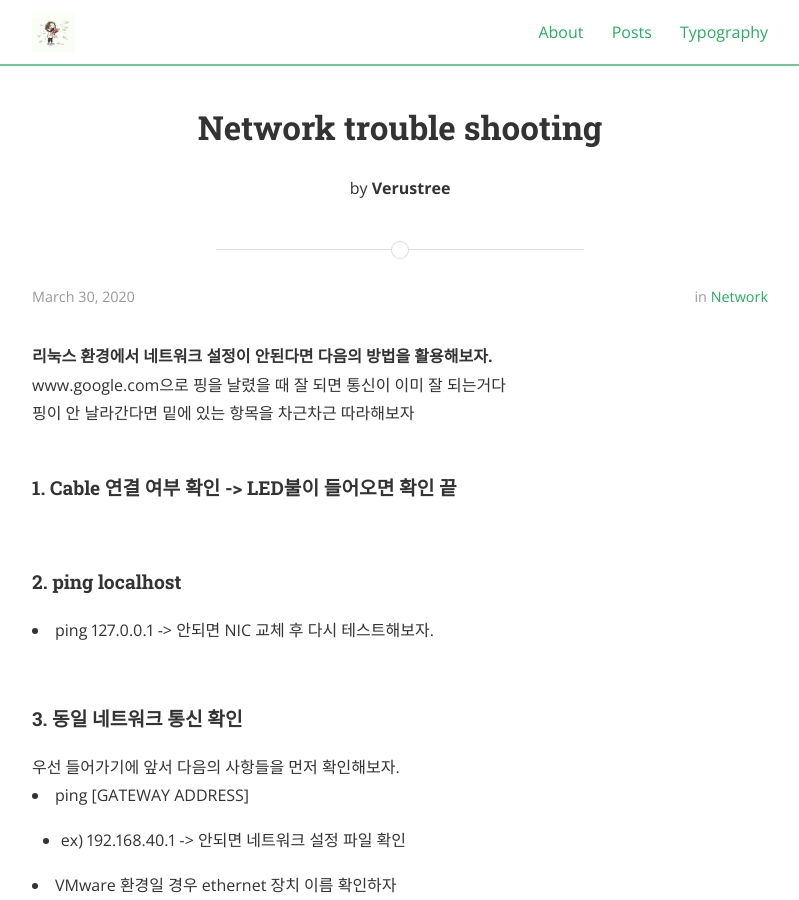
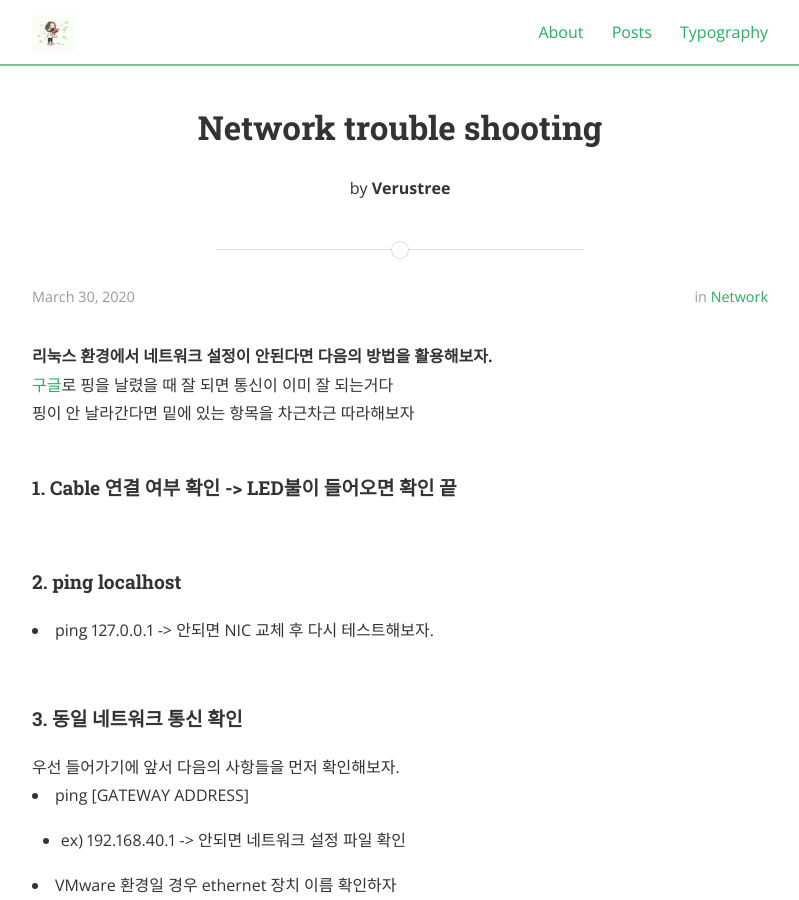
Before and after one commit to verustree/verustree.github.io, a Jekyll site: the page built from _posts/2020-03-30-Network-trouble-shooting.md, in a window 1280 px wide and 900 px high. Shown: the whole window, without its empty margins (240-1039 px from the left). Built offline with Jekyll 4.4.1, drawn with Linux system fonts in a browser that asks for light colours; nearby versions of some CDN libraries.

Commit message:
Update 2020-03-30-Network-trouble-shooting.md
구글에 하이퍼링크 삽입

```diff
--- a/_posts/2020-03-30-Network-trouble-shooting.md
+++ b/_posts/2020-03-30-Network-trouble-shooting.md
@@ -7,7 +7,7 @@ categories: Network
 ---
 
 <strong>리눅스 환경에서 네트워크 설정이 안된다면 다음의 방법을 활용해보자.</strong><br>
-www.google.com으로 핑을 날렸을 때 잘 되면 통신이 이미 잘 되는거다<br>
+<a href = "https://www.google.com/" target="_blank">구글</a>로 핑을 날렸을 때 잘 되면 통신이 이미 잘 되는거다<br>
 핑이 안 날라간다면 밑에 있는 항목을 차근차근 따라해보자<br><br>
 
 <p>
```
